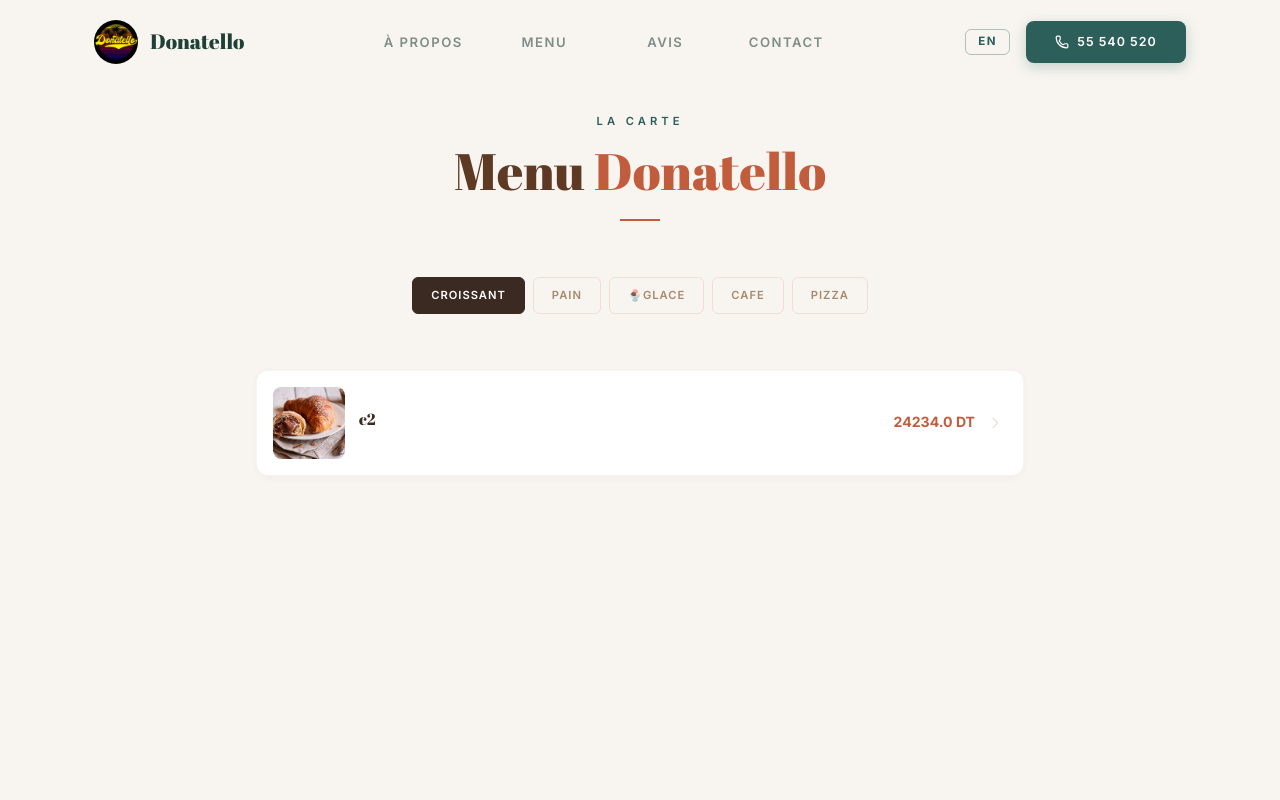
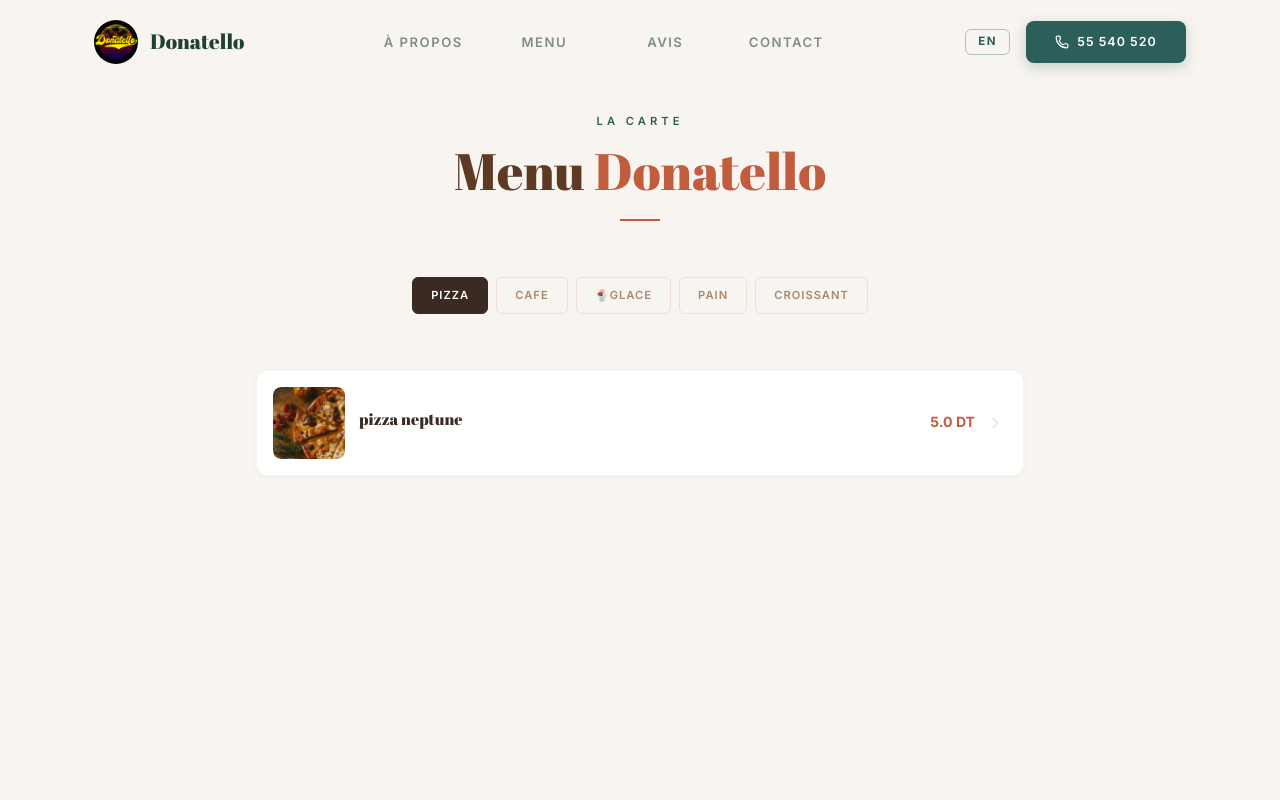
Before and after one commit to donatellotn/donatello, a React (Vite) app: page /donatello/menu in a window 1280 px wide. Shown: the top 800 px of the page. Built offline with nearby package versions, Linux system fonts and the light colour scheme; a web font is replaced by a local one.

Commit message:
fix: reverse category order as requested

```diff
--- a/src/components/Menu.tsx
+++ b/src/components/Menu.tsx
@@ -66,7 +66,7 @@ export const Menu = ({ isPreview = false }: { isPreview?: boolean }) => {
     fetchMenu();
   }, []);
 
-  const categories = Array.from(new Set(plats.map(item => item.category))) as string[];
+  const categories = Array.from(new Set(plats.map(item => item.category))).reverse() as string[];
 
   useEffect(() => {
     if (categories.length > 0 && !activeCategory) {
--- a/src/pages/MenuPage.tsx
+++ b/src/pages/MenuPage.tsx
@@ -166,7 +166,7 @@ const MenuPage = () => {
         setPlats(items);
 
         // Set initial category
-        const cats = Array.from(new Set(items.map(i => i.category)));
+        const cats = Array.from(new Set(items.map(i => i.category))).reverse();
         if (cats.length > 0) {
           setActiveCategory(cats[0]);
           setActiveTab(cats[0]);
@@ -181,7 +181,7 @@ const MenuPage = () => {
   }, []);
 
   // Compute categories from loaded items
-  const categories = Array.from(new Set(plats.map(item => item.category))) as string[];
+  const categories = Array.from(new Set(plats.map(item => item.category))).reverse() as string[];
 
   // Prefetch first category eagerly, rest lazily during idle time
   useEffect(() => {
```
